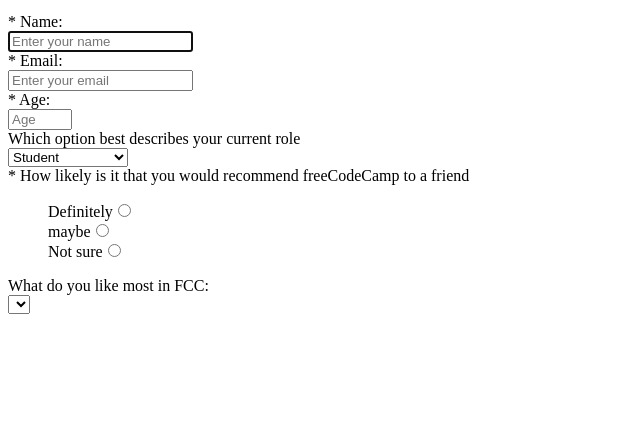
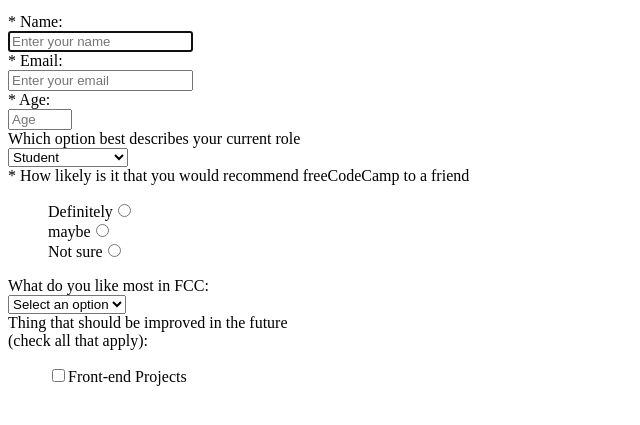
Before and after one commit to rrannikk/Survey-form, a plain HTML site: page index.html in a window 1280 px wide. Shown: the part 101-526 px from the top of the page, without its empty margins (0-640 px from the left). Drawn offline with Linux system fonts and the light colour scheme.

Commit message:
new update

```diff
--- a/index.html
+++ b/index.html
@@ -77,6 +77,24 @@
                             </div>
                         <div class="rightTab">
                             <select id="most-like" name="mostlike" class="dropdown">
+                                <option disabled selected value>Select an option</option>
+                                <option value="challenges">Challenges</option>
+                                <option value="Projects">Projects</option>
+                                <option value="community">Community</option>
+                                <option value="openSource">Open Source</option>
+                                </select>
+                            </div>
+                        </div>
+                       <div class="rowTab">
+                           <div class="labels">
+                               <label for="preferences">Thing that should be improved in the future<br >(check all that apply):</label>
+                               </div>
+                           <div class="rightTab">
+                               <ul id="preferences" style="list-style: none;">
+                                   <li class="checkbox"><label><input name="prefer" value="1"
+                          type="checkbox" class="userRatings" >Front-end Projects</label></li>
+
+                               </ul>
 
 
 
@@ -87,7 +105,8 @@
 
 
 
-         </div>
+
+</div>
 
 
 
```
